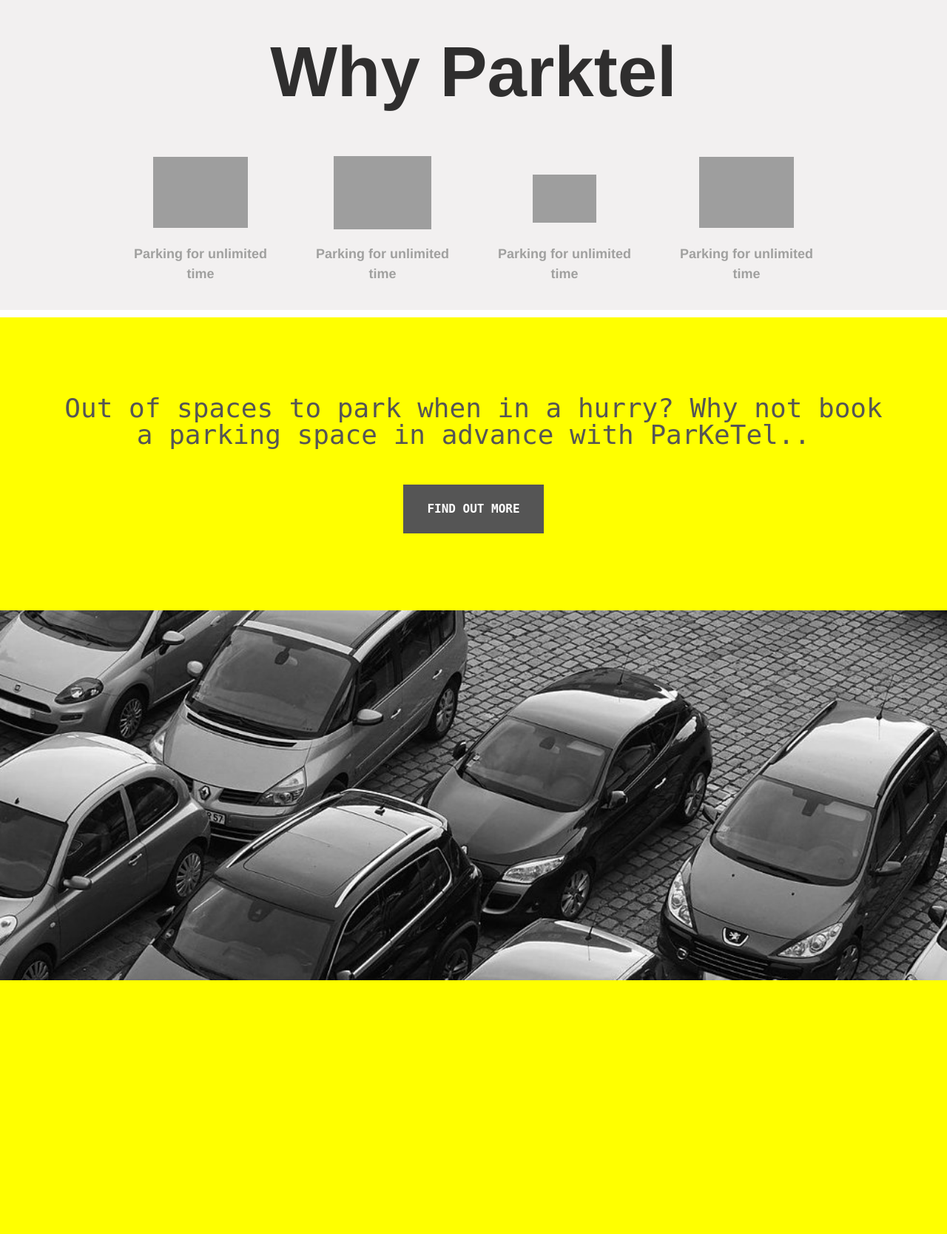
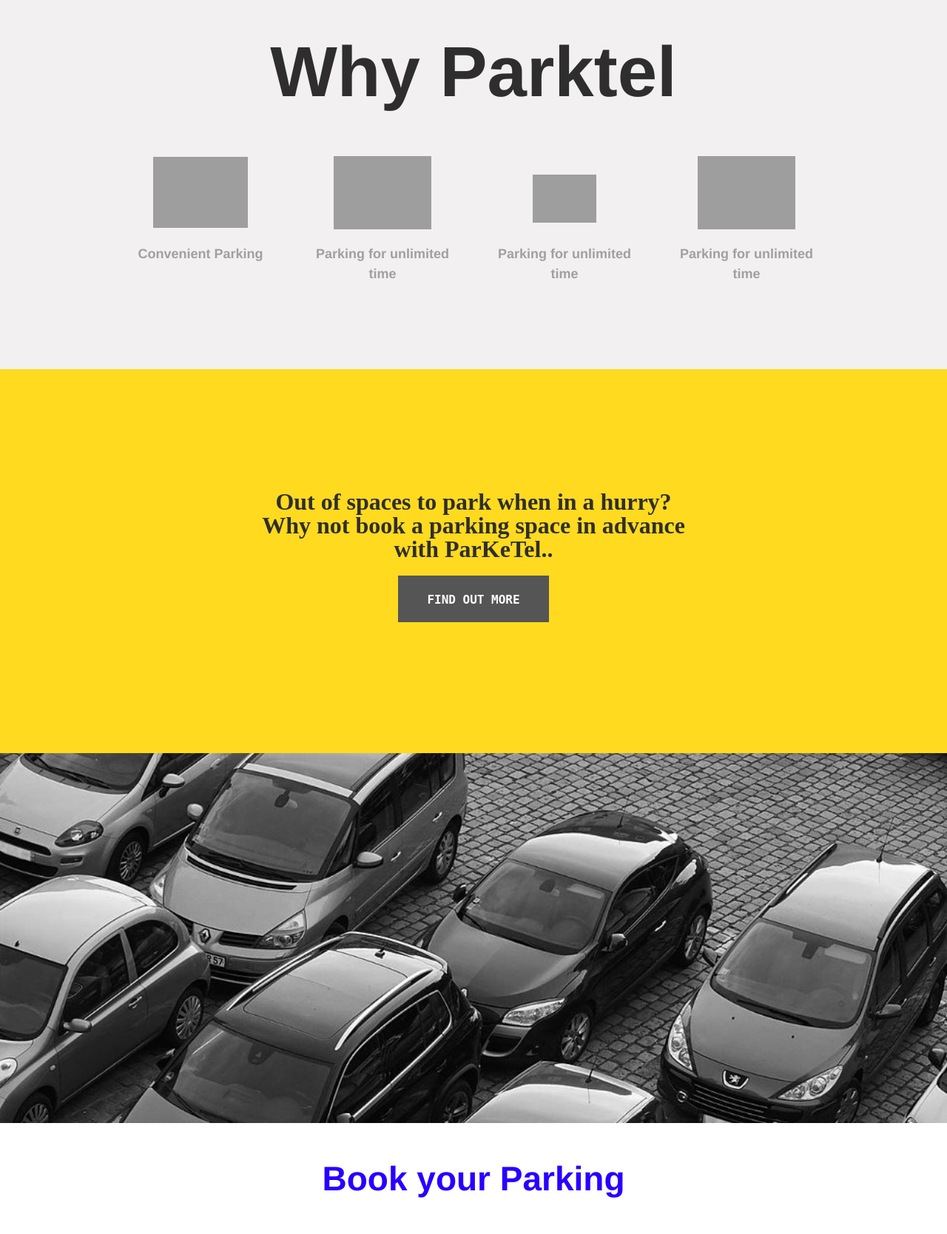
Before and after one commit to AbhishekJoshi32/Parking, a PHP site: page / in a window 1280 px wide. Shown: the part 1677-3345 px from the top of the page at 74% size. Before the commit the page ends 3002 px from the top, so only its background shows below. Run offline with PHP 8.4, Linux system fonts and the light colour scheme; grey boxes are pictures that could not be loaded.

Commit message:
frontend index

```diff
--- a/Software Theory/css/style.css
+++ b/Software Theory/css/style.css
@@ -158,10 +158,12 @@
 .why{
 	padding-top: 40px;
 	background-color:#f2f0f0;
+    padding-bottom: 100px;
 }
 
 .why .row{
-	padding: 20px;
+	padding: 20px 20px 0;
+    margin-bottom:0;
 }
 
 .why-head{
@@ -194,15 +196,16 @@
     margin-top: 14px;
 }
 
-.box
+.index-mid
 {
-    background-color:yellow;
+    background-color:#ffda1f;
     font-size:36px;
     font-family: monospace;
     line-height: 1em;
     text-align: center;
     color: #555555;
-    padding: 100px 0;
+    height: 519px;
+    padding: 163px 0;
 
 }
 .bottom
@@ -214,12 +217,25 @@
 
 
 .park-det p{
-	margin-bottom: 40px;
+    font-family: "New Time Roman";
+    line-height: 1;
+    margin: 0;
+    padding: 0;
+    font-size: 32px;
+    font-weight: bolder;
+    color: #2f2e2e;
+    letter-spacing: normal;
 }
 
+.park-det button{
+    margin-top: 20px;
+    width: 204px;
+    height:63px;
+}
 
-
-
+.park-det button p{
+    font-size: 18px;
+}
 #add{
 
 	font-size: 15px;
--- a/Software Theory/graphic.php
+++ b/Software Theory/graphic.php
@@ -43,9 +43,9 @@
 <body>
 
 <div class="abs">
-<canvas id="1" width="100" height="100" style="border:1px solid #000000;" <?php if ($res_arr[1]==0) echo 'class="green"'; else echo'class="red"'?>" >
+<canvas id="1" width="100" height="100" style="border:1px solid #000000;" <?php if ($res_arr[1]==0) echo 'class="green"'; else echo'class="red"'?>" >1
 </canvas>
-<canvas id="2" width="100" height="100" style="border:1px solid #000000;" <?php if ($res_arr[2]==0) echo 'class="green"';?>>
+<canvas id="2" width="100" height="100" style="border:1px solid #000000;" <?php if ($res_arr[2]==0) echo 'class="green"';?>>2
 </canvas>
 <canvas id="3" width="100" height="100" style="border:1px solid #000000;" <?php if ($res_arr[3]==0) echo 'class="green"';?>>
 </canvas>
--- a/Software Theory/index.html
+++ b/Software Theory/index.html
@@ -68,7 +68,7 @@
     <div class="row">
       <div class="why-cont col-sm-3">
         <div class="im"><img id="comp-iiznnmrximgimage" alt="" src="https://static.wixstatic.com/media/548a7f_dd830efd28744ea5bedf73697df6ae41.gif" style="width: 128px; height: 129px; object-fit: contain;" data-reactid=".0.$SITE_ROOT.$desktop_siteRoot.$PAGES_CONTAINER.1.1.$SITE_PAGES.$c1dmp.1.$comp-iihmlkn9.1.$mediaisxlopz67/=1$mediaisxlopz67.1.$comp-iiznnmrx.0.0.$image"></div>
-        <p>Parking for unlimited time</p>
+        <p>Convenient Parking</p>
       </div>
        <div class="why-cont col-sm-3">
         <div class="im"><img id="comp-iiznnmrx3imgimage" alt="" src="https://static.wixstatic.com/media/548a7f_fbb07d3fdae947de80b4f07ab5ed96ff.gif" style="width: 132px; height: 129px; object-fit: contain;" data-reactid=".0.$SITE_ROOT.$desktop_siteRoot.$PAGES_CONTAINER.1.1.$SITE_PAGES.$c1dmp.1.$comp-iihmlkn9.1.$mediaisxlopz67/=1$mediaisxlopz67.1.$comp-iiznnmrx3.0.0.$image"></div>
@@ -79,21 +79,23 @@
         <p>Parking for unlimited time</p>
       </div>
        <div class="why-cont col-sm-3">
-        <div class="im"><img id="comp-iiznnmrximgimage" alt="" src="https://static.wixstatic.com/media/548a7f_dd830efd28744ea5bedf73697df6ae41.gif" style="width: 128px; height: 129px; object-fit: contain;" data-reactid=".0.$SITE_ROOT.$desktop_siteRoot.$PAGES_CONTAINER.1.1.$SITE_PAGES.$c1dmp.1.$comp-iihmlkn9.1.$mediaisxlopz67/=1$mediaisxlopz67.1.$comp-iiznnmrx.0.0.$image"></div>
+        <div class="im"><img id="comp-iiznnmrhimgimage" alt="" src="https://static.wixstatic.com/media/548a7f_3cb8f7126a3e45a48be7deaa1ef6a2a8.gif" style="width: 132px; height: 129px; object-fit: contain;" data-reactid=".0.$SITE_ROOT.$desktop_siteRoot.$PAGES_CONTAINER.1.1.$SITE_PAGES.$c1dmp.1.$comp-iihmlkn9.1.$mediaisxlopz67/=1$mediaisxlopz67.1.$comp-iiznnmrh.0.0.$image"></div>
         <p>Parking for unlimited time</p>
       </div>
     </div>
   </div>
 
 
-  <div class="box">
+  <div class="index-mid">
     <div class="container park-det">
       <p>
-        Out of spaces to park when in a hurry?
-        Why not book a parking space in advance
+        Out of spaces to park when in a hurry?</p>
+        <p>
+        Why not book a parking space in advance</p>
+        <p>
         with ParKeTel..
-      </p>
-    <button class="button1"><b>FIND OUT MORE</b></button>
+        </p>
+      <button class="button1"><b>FIND OUT MORE</b></button>
     </div>
   </div>
 
@@ -101,7 +103,7 @@
 
   <footer>
     <div class="container">
-
+      <div class="head"><h1>Book your Parking</h1></div>
     </div>
   </footer>
 
```
